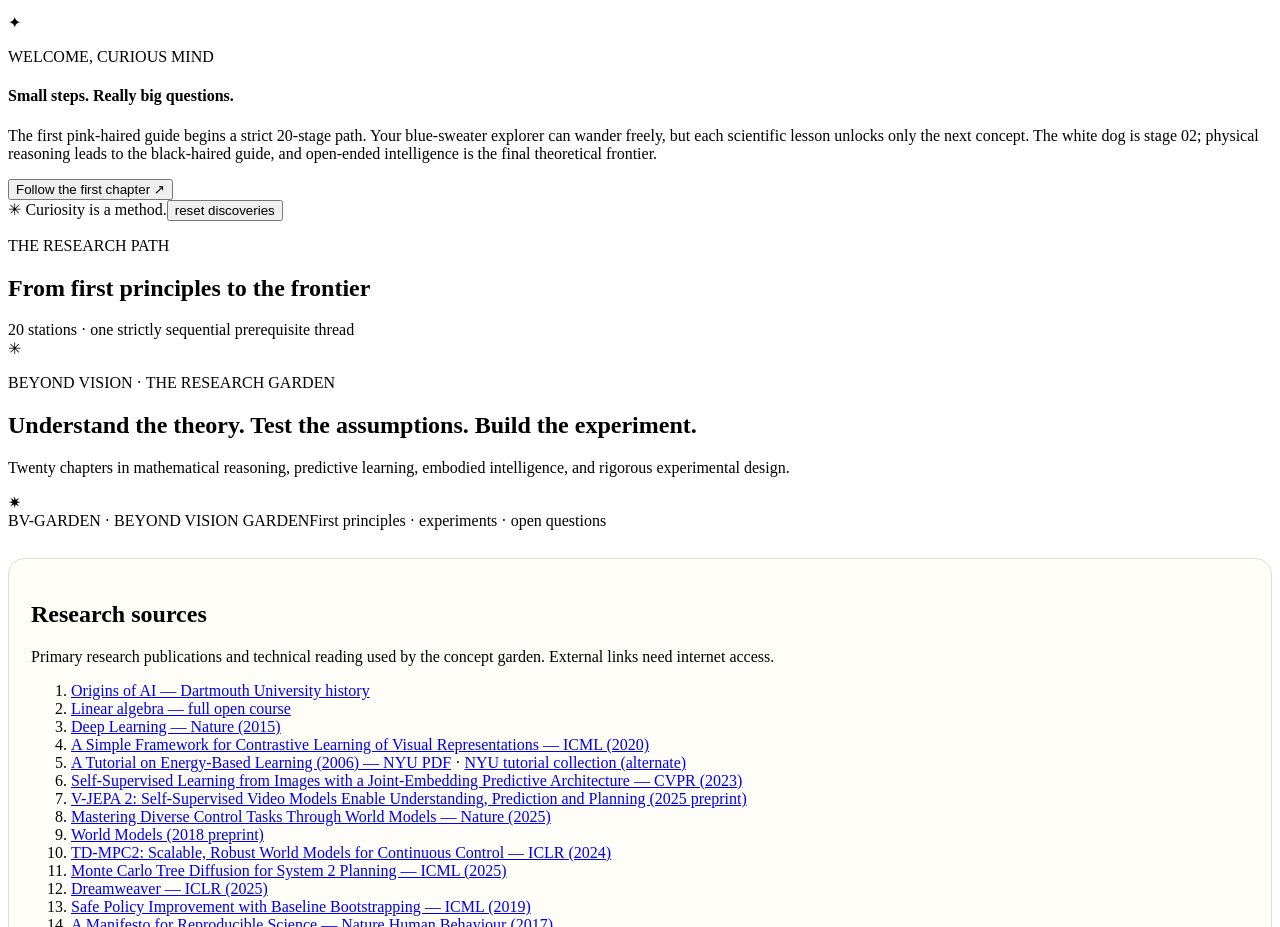
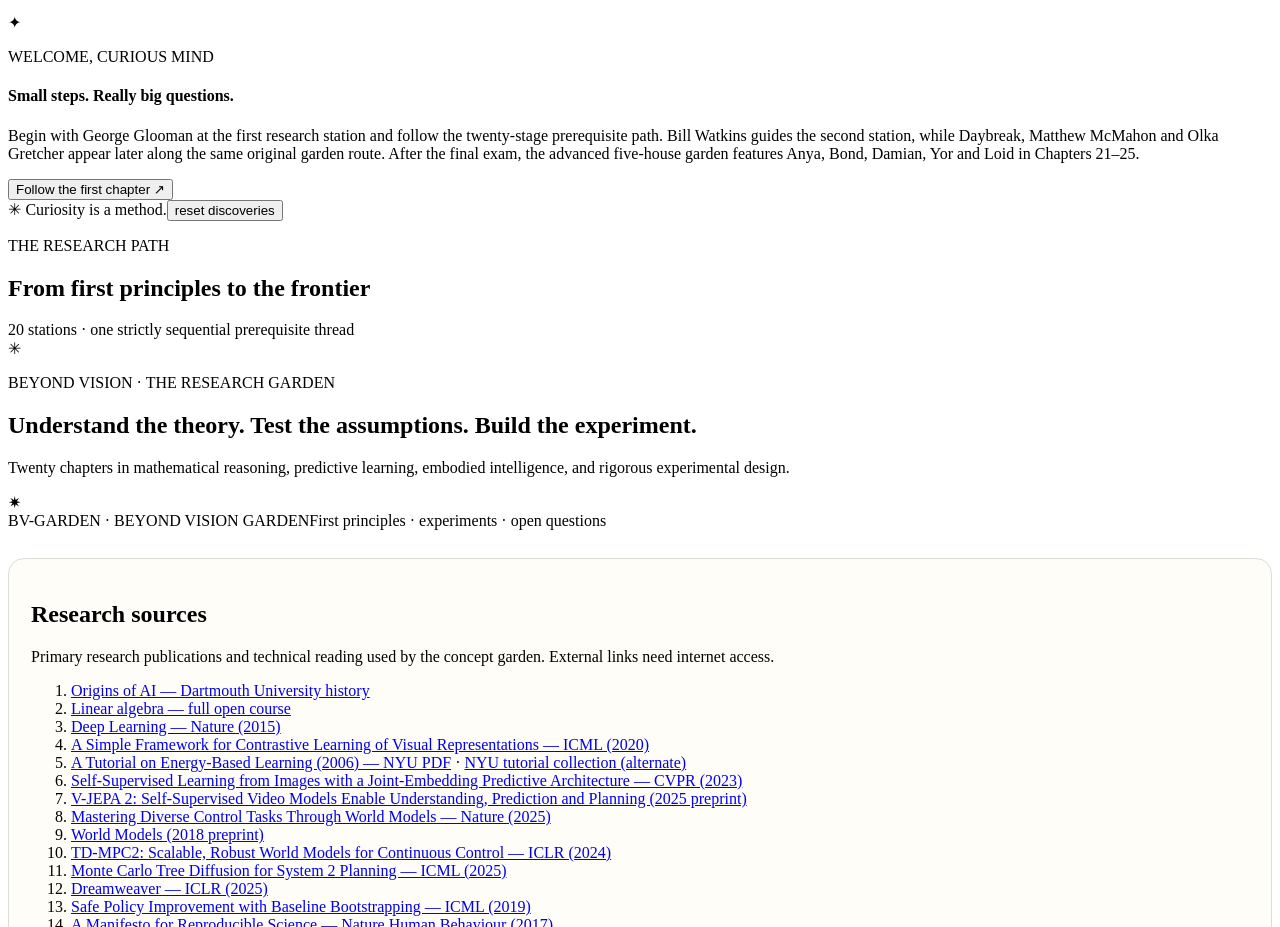
Before and after one commit to AnnyaB/BV-Garden, a website: page src/index.template.html in a window 1280 px wide. Shown: the part 1346-2273 px from the top of the page. Drawn offline with Linux system fonts and the light colour scheme.

Commit message:
Correct initial game instructions for the five canon character swaps

```diff
--- a/src/index.template.html
+++ b/src/index.template.html
@@ -30,7 +30,7 @@
         <div class="game-frame-footer"><div class="location"><button type="button" class="bv-avatar-toggle" id="bv-avatar-toggle" aria-label="Choose avatar" aria-haspopup="dialog" aria-controls="bv-avatar-dialog"><img id="bv-avatar-current" alt="" aria-hidden="true"><span>Choose avatar</span></button><span id="map-location" style="display:none">You are at: The Research Garden</span></div><div class="movement-controls"><button type="button" id="garden-index-toggle" class="garden-index-toggle" aria-expanded="false" aria-controls="garden-tour" title="Open all twenty chapter locations (M)">☷ Map</button><button type="button" id="garden-center" class="garden-center" title="Center camera on explorer (F)">⌖</button><button type="button" data-move="up" aria-label="Move up">↑</button><button type="button" data-move="left" aria-label="Move left">←</button><button type="button" data-move="down" aria-label="Move down">↓</button><button type="button" data-move="right" aria-label="Move right">→</button></div></div>
       </div>
 
-      <aside class="journal" id="field-notes" aria-live="polite"><div class="journal-head"><div><span class="journal-kicker">✺ YOUR RESEARCH JOURNAL</span><h3>Field notes</h3></div><span class="journal-sticker">✧</span></div><div class="progress-card"><div class="progress-top"><span>IDEAS DISCOVERED</span><strong id="progress-numeric">00 <small>/ 20</small></strong></div><div class="progress-track"><span id="progress-fill"></span></div><p>There are no shortcuts to understanding. Every discovery begins with a question.</p></div><div id="journal-content" class="journal-content"><div class="welcome-card"><div class="hello-icon">✦</div><p class="micro-label">WELCOME, CURIOUS MIND</p><h4>Small steps. Really big questions.</h4><p>The first pink-haired guide begins a strict 20-stage path. Your blue-sweater explorer can wander freely, but each scientific lesson unlocks only the next concept. The white dog is stage 02; physical reasoning leads to the black-haired guide, and open-ended intelligence is the final theoretical frontier.</p><button class="action-button" id="start-journey" type="button">Follow the first chapter <span>↗</span></button></div></div><div class="journal-bottom"><span>✳ Curiosity is a method.</span><button type="button" id="reset-progress">reset discoveries</button></div></aside>
+      <aside class="journal" id="field-notes" aria-live="polite"><div class="journal-head"><div><span class="journal-kicker">✺ YOUR RESEARCH JOURNAL</span><h3>Field notes</h3></div><span class="journal-sticker">✧</span></div><div class="progress-card"><div class="progress-top"><span>IDEAS DISCOVERED</span><strong id="progress-numeric">00 <small>/ 20</small></strong></div><div class="progress-track"><span id="progress-fill"></span></div><p>There are no shortcuts to understanding. Every discovery begins with a question.</p></div><div id="journal-content" class="journal-content"><div class="welcome-card"><div class="hello-icon">✦</div><p class="micro-label">WELCOME, CURIOUS MIND</p><h4>Small steps. Really big questions.</h4><p>Begin with George Glooman at the first research station and follow the twenty-stage prerequisite path. Bill Watkins guides the second station, while Daybreak, Matthew McMahon and Olka Gretcher appear later along the same original garden route. After the final exam, the advanced five-house garden features Anya, Bond, Damian, Yor and Loid in Chapters 21–25.</p><button class="action-button" id="start-journey" type="button">Follow the first chapter <span>↗</span></button></div></div><div class="journal-bottom"><span>✳ Curiosity is a method.</span><button type="button" id="reset-progress">reset discoveries</button></div></aside>
     </div>
 
     <div class="chapter-section"><div class="chapter-head"><div><p class="eyebrow">THE RESEARCH PATH</p><h2>From first principles to the frontier</h2></div><span>20 stations · one strictly sequential prerequisite thread</span></div><div id="chapter-ribbon" class="chapter-ribbon" role="list" aria-label="Research chapters"></div></div>
```
